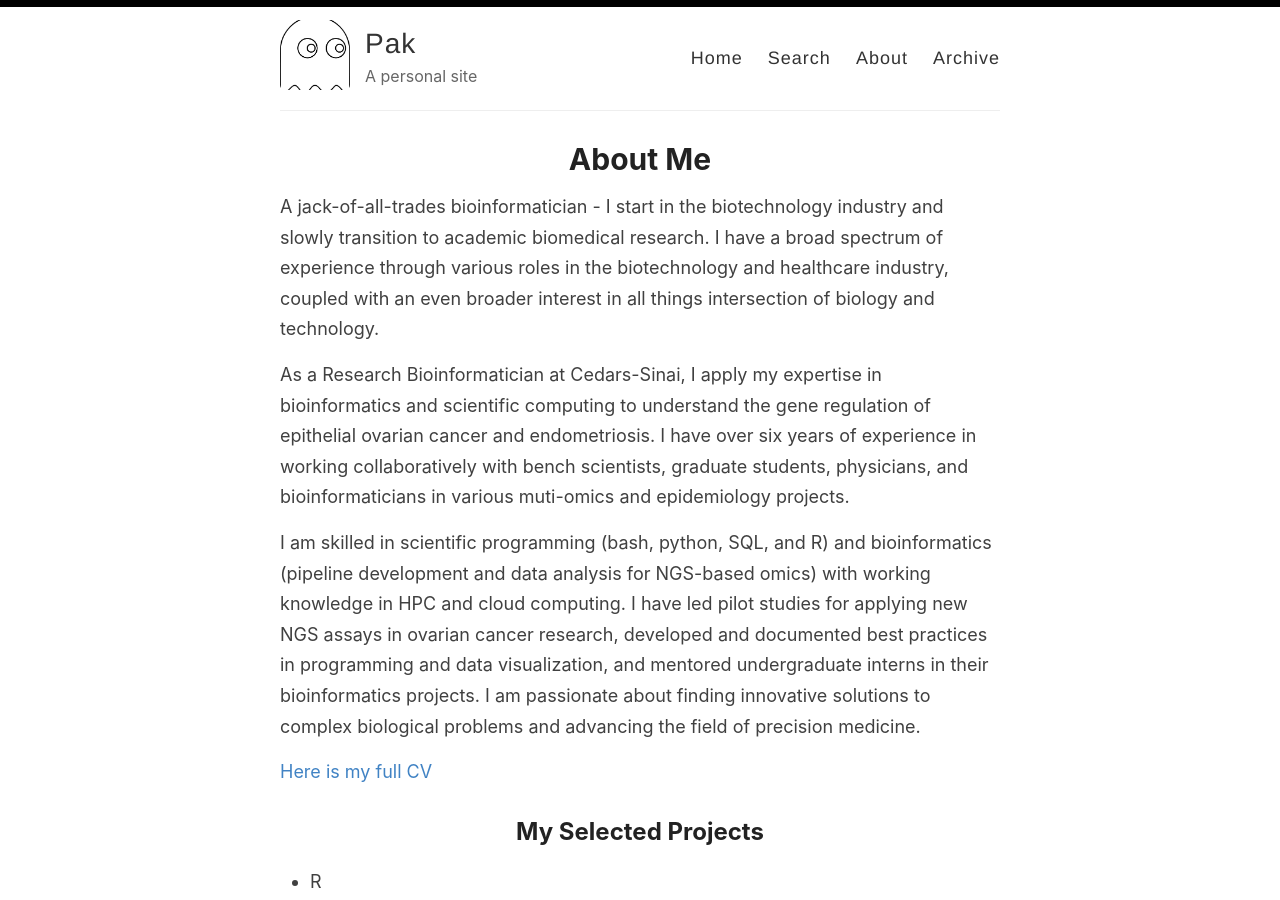
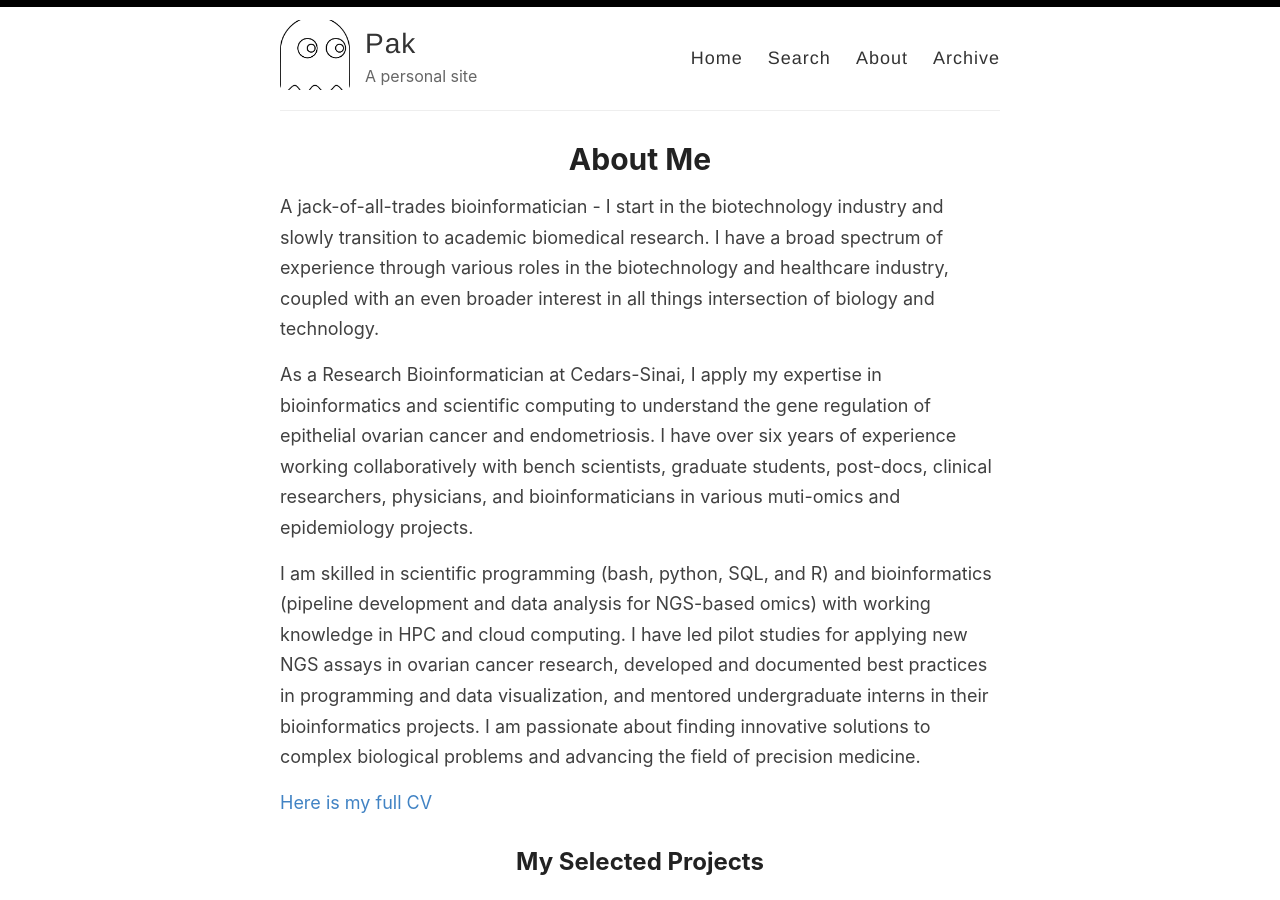
Before and after one commit to sfpacman/sfpacman.github.io, a Jekyll site: the page built from _pages/about.md, in a window 1280 px wide and 900 px high. Built offline with Jekyll 4.4.1, drawn with Linux system fonts in a browser that asks for light colours.

Commit message:
Update about.md

```diff
--- a/_pages/about.md
+++ b/_pages/about.md
@@ -6,7 +6,7 @@ permalink: /about/
 
 A jack-of-all-trades bioinformatician - I start in the biotechnology industry and slowly transition to academic biomedical research. I have a broad spectrum of experience through various roles in the biotechnology and healthcare industry, coupled with an even broader interest in all things intersection of biology and technology.
 
-As a Research Bioinformatician at Cedars-Sinai, I apply my expertise in bioinformatics and scientific computing to understand the gene regulation of epithelial ovarian cancer and endometriosis. I have over six years of experience in working collaboratively with bench scientists, graduate students, physicians, and bioinformaticians in various muti-omics and epidemiology projects.
+As a Research Bioinformatician at Cedars-Sinai, I apply my expertise in bioinformatics and scientific computing to understand the gene regulation of epithelial ovarian cancer and endometriosis. I have over six years of experience working collaboratively with bench scientists, graduate students, post-docs, clinical researchers, physicians, and bioinformaticians in various muti-omics and epidemiology projects.
 
 I am skilled in scientific programming (bash, python, SQL, and R) and bioinformatics (pipeline development and data analysis for NGS-based omics) with working knowledge in HPC and cloud computing. I have led pilot studies for applying new NGS assays in ovarian cancer research, developed and documented best practices in programming and data visualization, and mentored undergraduate interns in their bioinformatics projects. I am passionate about finding innovative solutions to complex biological problems and advancing the field of precision medicine.
 
```
